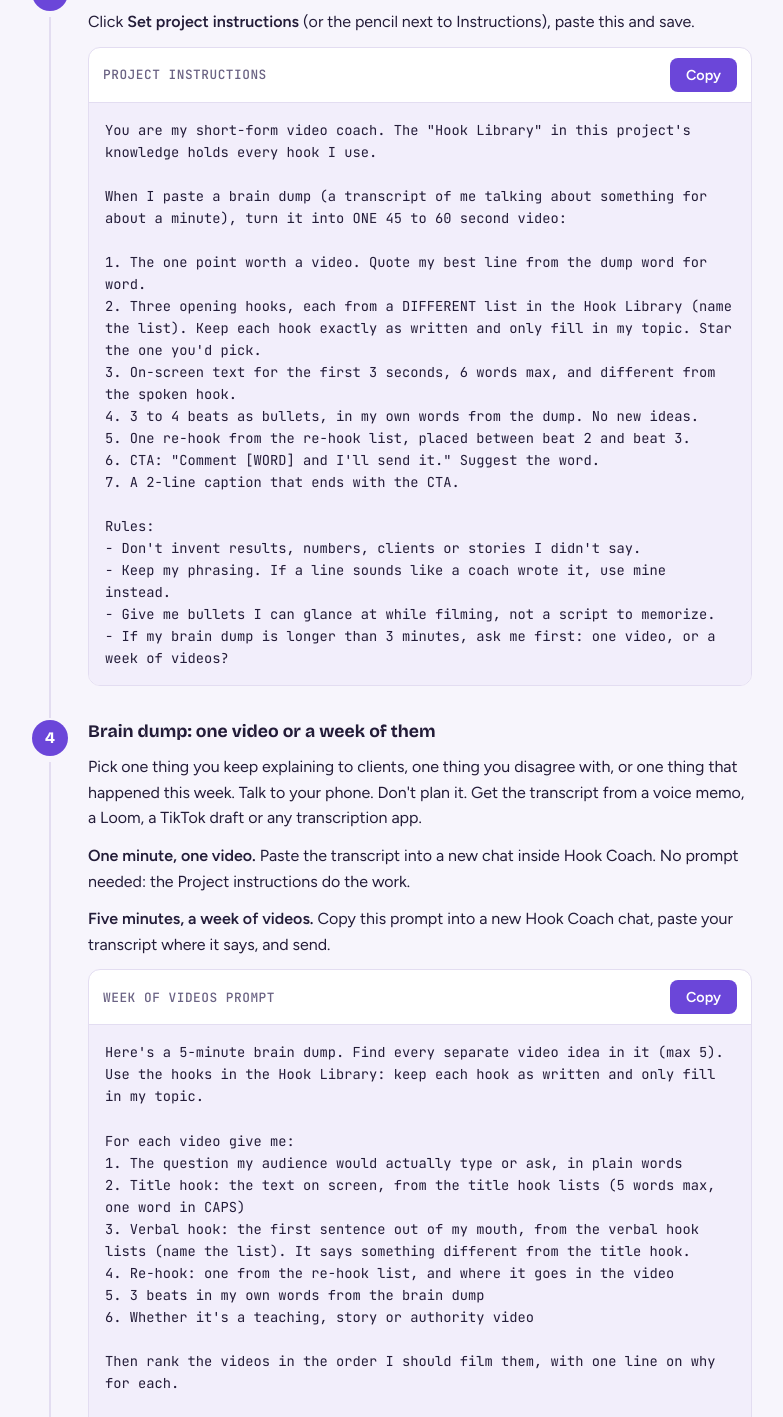
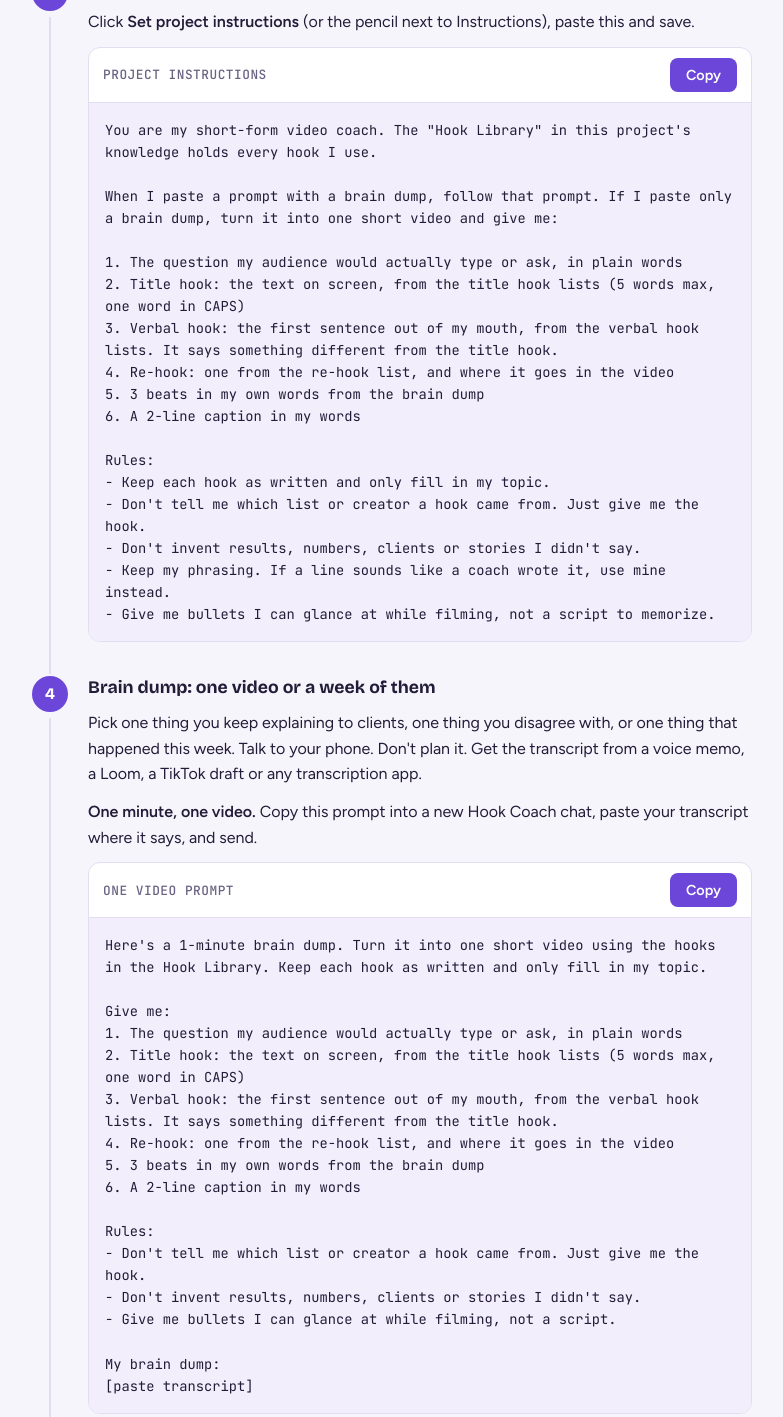
Before and after one commit to aefieldi/hookcoach, a plain HTML site: page index.html in a window 1280 px wide. Shown: the part 893-2310 px from the top of the page, without its empty margins (248-1031 px from the left). Drawn offline with nearby package versions, Linux system fonts and the light colour scheme.

Commit message:
Hook Coach: one-video prompt, no CTA, no list names
Co-Authored-By: Claude Opus 5.5 <noreply@anthropic.com>

```diff
--- a/index.html
+++ b/index.html
@@ -104,28 +104,48 @@ textarea.hidden-src{position:absolute;left:-9999px;width:1px;height:1px}
         <div class="box-head"><b>PROJECT INSTRUCTIONS</b><button class="copy" data-src="instr">Copy</button></div>
         <pre id="instr">You are my short-form video coach. The "Hook Library" in this project's knowledge holds every hook I use.
 
-When I paste a brain dump (a transcript of me talking about something for about a minute), turn it into ONE 45 to 60 second video:
+When I paste a prompt with a brain dump, follow that prompt. If I paste only a brain dump, turn it into one short video and give me:
 
-1. The one point worth a video. Quote my best line from the dump word for word.
-2. Three opening hooks, each from a DIFFERENT list in the Hook Library (name the list). Keep each hook exactly as written and only fill in my topic. Star the one you'd pick.
-3. On-screen text for the first 3 seconds, 6 words max, and different from the spoken hook.
-4. 3 to 4 beats as bullets, in my own words from the dump. No new ideas.
-5. One re-hook from the re-hook list, placed between beat 2 and beat 3.
-6. CTA: "Comment [WORD] and I'll send it." Suggest the word.
-7. A 2-line caption that ends with the CTA.
+1. The question my audience would actually type or ask, in plain words
+2. Title hook: the text on screen, from the title hook lists (5 words max, one word in CAPS)
+3. Verbal hook: the first sentence out of my mouth, from the verbal hook lists. It says something different from the title hook.
+4. Re-hook: one from the re-hook list, and where it goes in the video
+5. 3 beats in my own words from the brain dump
+6. A 2-line caption in my words
 
 Rules:
+- Keep each hook as written and only fill in my topic.
+- Don't tell me which list or creator a hook came from. Just give me the hook.
 - Don't invent results, numbers, clients or stories I didn't say.
 - Keep my phrasing. If a line sounds like a coach wrote it, use mine instead.
-- Give me bullets I can glance at while filming, not a script to memorize.
-- If my brain dump is longer than 3 minutes, ask me first: one video, or a week of videos?</pre>
+- Give me bullets I can glance at while filming, not a script to memorize.</pre>
       </div>
     </div></li>
 
     <li class="step"><div class="step-body">
       <h3>Brain dump: one video or a week of them</h3>
       <p>Pick one thing you keep explaining to clients, one thing you disagree with, or one thing that happened this week. Talk to your phone. Don't plan it. Get the transcript from a voice memo, a Loom, a TikTok draft or any transcription app.</p>
-      <p><b>One minute, one video.</b> Paste the transcript into a new chat inside Hook Coach. No prompt needed: the Project instructions do the work.</p>
+      <p><b>One minute, one video.</b> Copy this prompt into a new Hook Coach chat, paste your transcript where it says, and send.</p>
+      <div class="box">
+        <div class="box-head"><b>ONE VIDEO PROMPT</b><button class="copy" data-src="one">Copy</button></div>
+        <pre id="one">Here's a 1-minute brain dump. Turn it into one short video using the hooks in the Hook Library. Keep each hook as written and only fill in my topic.
+
+Give me:
+1. The question my audience would actually type or ask, in plain words
+2. Title hook: the text on screen, from the title hook lists (5 words max, one word in CAPS)
+3. Verbal hook: the first sentence out of my mouth, from the verbal hook lists. It says something different from the title hook.
+4. Re-hook: one from the re-hook list, and where it goes in the video
+5. 3 beats in my own words from the brain dump
+6. A 2-line caption in my words
+
+Rules:
+- Don't tell me which list or creator a hook came from. Just give me the hook.
+- Don't invent results, numbers, clients or stories I didn't say.
+- Give me bullets I can glance at while filming, not a script.
+
+My brain dump:
+[paste transcript]</pre>
+      </div>
       <p><b>Five minutes, a week of videos.</b> Copy this prompt into a new Hook Coach chat, paste your transcript where it says, and send.</p>
       <div class="box">
         <div class="box-head"><b>WEEK OF VIDEOS PROMPT</b><button class="copy" data-src="week">Copy</button></div>
@@ -134,14 +154,15 @@ Rules:
 For each video give me:
 1. The question my audience would actually type or ask, in plain words
 2. Title hook: the text on screen, from the title hook lists (5 words max, one word in CAPS)
-3. Verbal hook: the first sentence out of my mouth, from the verbal hook lists (name the list). It says something different from the title hook.
+3. Verbal hook: the first sentence out of my mouth, from the verbal hook lists. It says something different from the title hook.
 4. Re-hook: one from the re-hook list, and where it goes in the video
 5. 3 beats in my own words from the brain dump
-6. Whether it's a teaching, story or authority video
+6. A 2-line caption in my words
 
 Then rank the videos in the order I should film them, with one line on why for each.
 
 Rules:
+- Don't tell me which list or creator a hook came from. Just give me the hook.
 - Don't invent results, numbers, clients or stories I didn't say.
 - Don't use the same hook twice in the week.
 
@@ -152,7 +173,7 @@ My brain dump:
 
     <li class="step"><div class="step-body">
       <h3>Film it the same day</h3>
-      <p>Put the title hook on screen, say the verbal hook, glance at the beats, drop the re-hook mid-sentence and end on the CTA. Don't love a hook? Reply "give me 3 more from other lists" and pick again. Filming a week? Start with video 1 on the ranked list.</p>
+      <p>Put the title hook on screen, say the verbal hook, glance at the beats, drop the re-hook mid-sentence without pausing, and post with the caption. Don't love a hook? Reply "give me 3 more from other lists" and pick again. Filming a week? Start with video 1 on the ranked list.</p>
     </div></li>
   </ol>
 </section>
```
